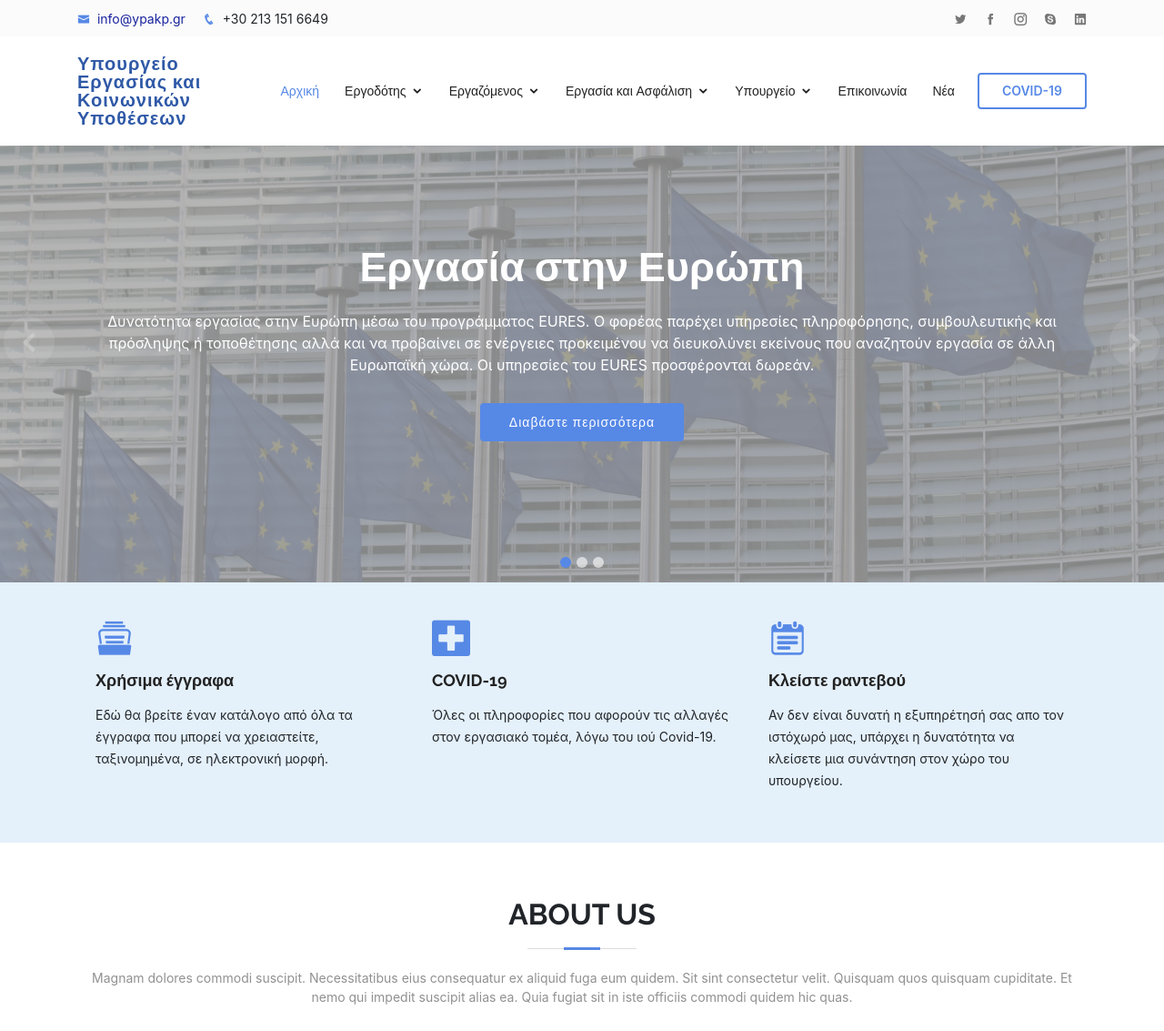
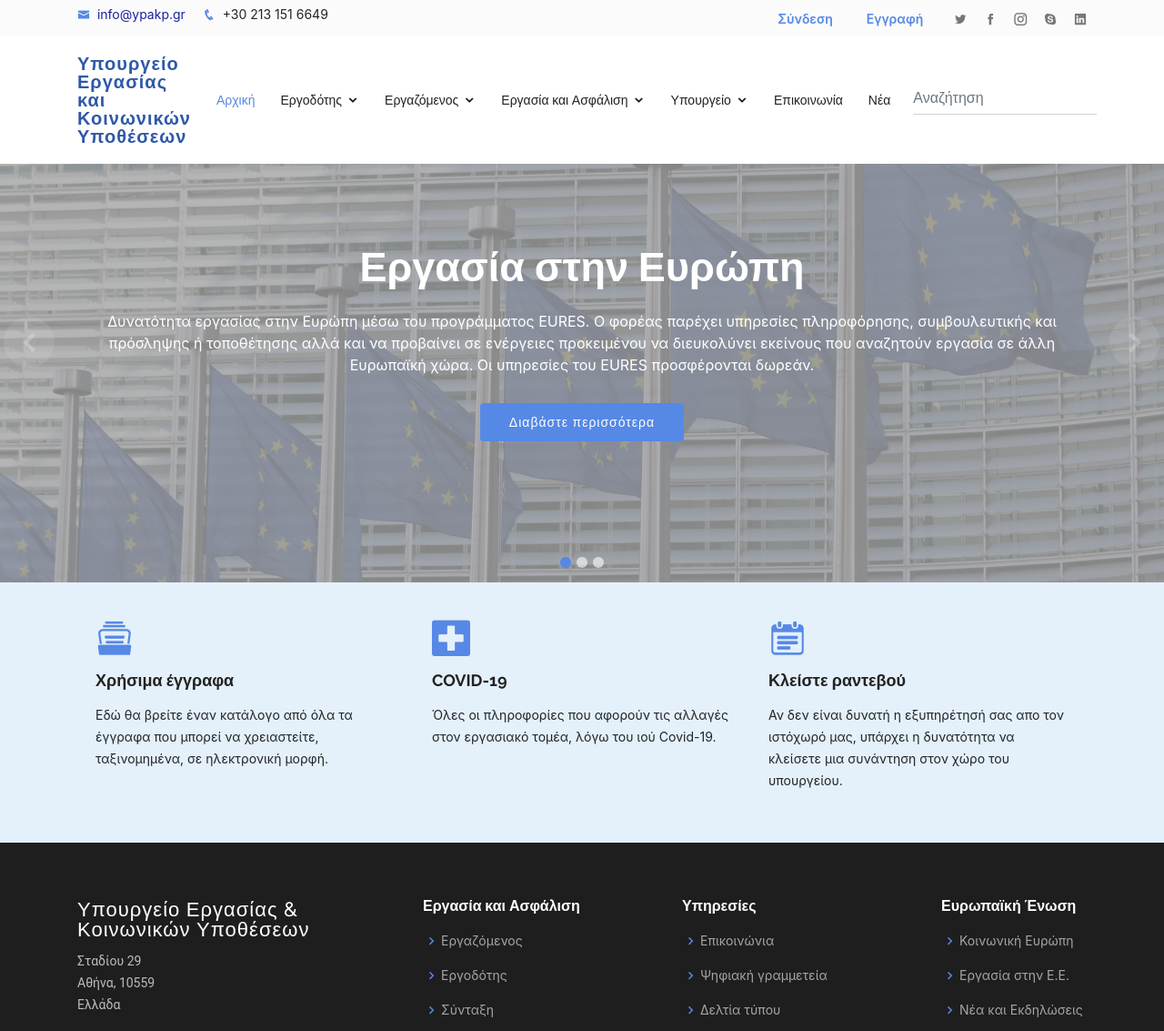
Before and after one commit to Nikoletos-K/Greek-Ministry-of-Labour-website, a PHP site: page / in a window 1280 px wide. Shown: the top 1133 px of the page at 91% size. Run offline with PHP 8.4, Linux system fonts and the light colour scheme; some libraries are stand-ins or nearby versions.

Commit message:
finish homepage

```diff
--- a/Green/Green/assets/css/style.css
+++ b/Green/Green/assets/css/style.css
@@ -261,16 +261,25 @@ h1, h2, h3, h4, h5, h6 {
   }
 }
 
+.search-engine{
+  margin-left: 25px;
+  color: black;
+  font-size: 10px;
+  font-family: "Open Sans", sans-serif;
+}
+
+
 /* Get Startet Button */
 .get-started-btn {
-  margin-left: 25px;
+  margin-left: 3px;
   color: #5688e6;
+  background-color: #fbfbfb;
   border-radius: 4px;
-  padding: 7px 25px 8px 25px;
+  padding: 5px 15px 5px 15px;
   white-space: nowrap;
   transition: 0.3s;
   font-size: 14px;
-  border: 2px solid #5688e6;
+  border: none;
   display: inline-block;
   font-weight: 600;
 }
--- a/Green/Green/index.html
+++ b/Green/Green/index.html
@@ -52,18 +52,13 @@
         <i class="icofont-phone"></i> +30 213 151 6649
       </div>
       <div class="social-links">
+        <button href="login.html" class="get-started-btn scrollto">Σύνδεση</button>
+        <button href="register.html" class="get-started-btn scrollto">Εγγραφή</button>
         <a href="#" class="twitter"><i class="icofont-twitter"></i></a>
         <a href="#" class="facebook"><i class="icofont-facebook"></i></a>
         <a href="#" class="instagram"><i class="icofont-instagram"></i></a>
         <a href="#" class="skype"><i class="icofont-skype"></i></a>
         <a href="#" class="linkedin"><i class="icofont-linkedin"></i></i></a>
-        <!-- Search form -->
-        <!-- <form class="form-inline">
-          <div class="md-form my-0">
-            <input class="form-control mr-sm-2" type="text" placeholder="Search" aria-label="Search">
-          </div>
-        </form>> -->
-
       </div>
     </div>
   </div>
@@ -142,14 +137,16 @@
             </ul>
           </li>
           <li><a href="contact.html">Επικοινωνία</a></li>
-          <li><a href="#team">Νέα</a></li>
+          <li><a href="#">Νέα</a></li>
 
         </ul>
       </nav><!-- .nav-menu -->
 
-      <a href="#about" class="get-started-btn scrollto">COVID-19</a>
-
-
+      <form class="form-inline search-engine">
+        <div class="md-form my-0">
+          <input class="form-control mr-sm-2" type="text" placeholder="Αναζήτηση" aria-label="Search">
+        </div>
+      </form>
     </div>
   </header><!-- End Header -->
 
@@ -245,7 +242,7 @@
     </section><!-- End Featured Services Section -->
 
     <!-- ======= About Us Section ======= -->
-    <section id="about" class="about">
+    <!-- <section id="about" class="about">
       <div class="container">
 
         <div class="section-title">
@@ -277,10 +274,11 @@
         </div>
 
       </div>
-    </section><!-- End About Us Section -->
+    </section> -->
+    <!-- End About Us Section -->
 
     <!-- ======= Why Us Section ======= -->
-    <section id="why-us" class="why-us">
+    <!-- <section id="why-us" class="why-us">
       <div class="container">
 
         <div class="row no-gutters">
@@ -324,10 +322,12 @@
         </div>
 
       </div>
-    </section><!-- End Why Us Section -->
+    </section>-->
+
+  <!-- End Why Us Section -->
 
     <!-- ======= Our Clients Section ======= -->
-    <section id="clients" class="clients">
+    <!-- <section id="clients" class="clients">
       <div class="container">
 
         <div class="section-title">
@@ -347,10 +347,11 @@
         </div>
 
       </div>
-    </section><!-- End Our Clients Section -->
+    </section> -->
+    <!-- End Our Clients Section -->
 
     <!-- ======= Services Section ======= -->
-    <section id="services" class="services">
+    <!-- <section id="services" class="services">
       <div class="container">
 
         <div class="section-title">
@@ -439,11 +440,13 @@
 
         </div>
 
-      </div>
-    </section><!-- End Services Section -->
+      </div> </section>-->
+
+
+    <!-- End Services Section -->
 
     <!-- ======= Cta Section ======= -->
-    <section id="cta" class="cta">
+    <!-- <section id="cta" class="cta">
       <div class="container">
 
         <div class="row">
@@ -457,10 +460,11 @@
         </div>
 
       </div>
-    </section><!-- End Cta Section -->
+    </section> -->
+    <!-- End Cta Section -->
 
     <!-- ======= Portfolio Section ======= -->
-    <section id="portfolio" class="portfolio">
+    <!-- <section id="portfolio" class="portfolio">
       <div class="container">
 
         <div class="section-title">
@@ -609,11 +613,12 @@
 
         </div>
 
-      </div>
-    </section><!-- End Portfolio Section -->
+      </div></section> -->
+
+    <!-- End Portfolio Section -->
 
     <!-- ======= Team Section ======= -->
-    <section id="team" class="team section-bg">
+    <!-- <section id="team" class="team section-bg">
       <div class="container">
 
         <div class="section-title">
@@ -675,8 +680,8 @@
 
         </div>
 
-      </div>
-    </section><!-- End Team Section -->
+      </div> </section> -->
+   <!-- End Team Section -->
 
     <!-- ======= Contact Section ======= -->
 
```
